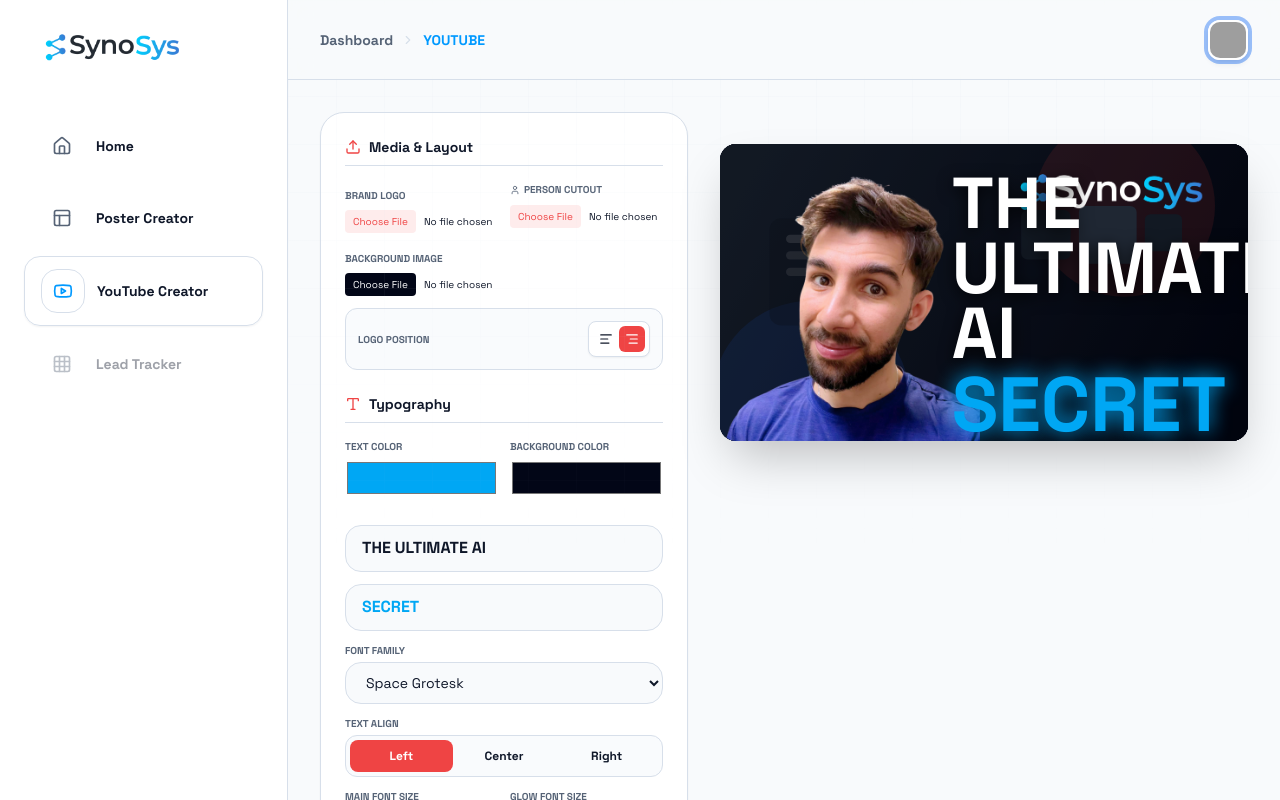
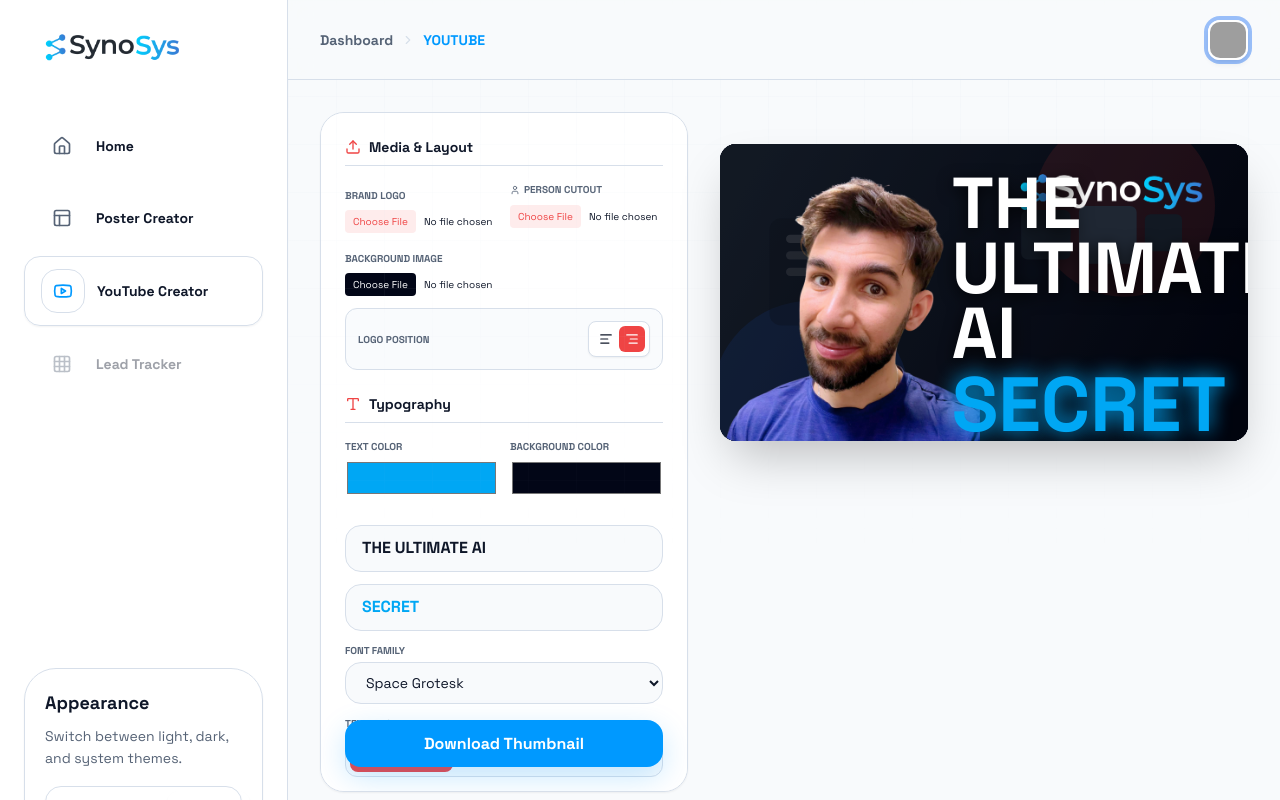
Before and after one commit to aalgharib/synosys-platform, a React (Vite) app: page / in a window 1280 px wide. Both pictures are taken after a click on the button "YouTube Creator". Shown: the top 800 px of the page. Built offline with nearby package versions, Linux system fonts and the light colour scheme; grey boxes are pictures that could not be loaded.

Commit message:
Add sticky thumbnail editor scrolling

```diff
--- a/src/components/YoutubeThumbnailCreator.tsx
+++ b/src/components/YoutubeThumbnailCreator.tsx
@@ -99,9 +99,9 @@
   }, [isDragging]);
 
   return (
-    <div className="grid grid-cols-1 lg:grid-cols-12 gap-8">
-      <div className="lg:col-span-5 space-y-6">
-        <div className="bg-card p-6 rounded-3xl shadow-sm border border-border space-y-6">
+    <div className="grid grid-cols-1 items-start gap-8 lg:grid-cols-12">
+      <div className="lg:col-span-5">
+        <div className="bg-card p-6 rounded-3xl shadow-sm border border-border space-y-6 max-h-[85vh] overflow-y-auto custom-scrollbar">
           <section className="space-y-4">
             <h3 className="text-sm font-bold text-foreground flex items-center gap-2 border-b border-border/70 pb-2">
               <Upload size={16} className="text-red-500" /> Media & Layout
@@ -390,15 +390,15 @@
               exportElement(thumbRef, "YT-Thumbnail", setIsExporting)
             }
             disabled={isExporting}
-            className="button-primary w-full py-4 font-bold shadow-lg active:scale-95"
+            className="button-primary sticky bottom-0 w-full py-4 font-bold shadow-lg active:scale-95"
           >
             {isExporting ? "Exporting..." : "Download Thumbnail"}
           </button>
         </div>
       </div>
 
-      <div className="lg:col-span-7">
-        <div className="sticky top-8">
+      <div className="flex items-center justify-center lg:col-span-7 lg:sticky lg:top-8">
+        <div className="w-full">
           <div className="shadow-2xl rounded-2xl overflow-hidden bg-black">
             <div
               ref={thumbRef}
```
